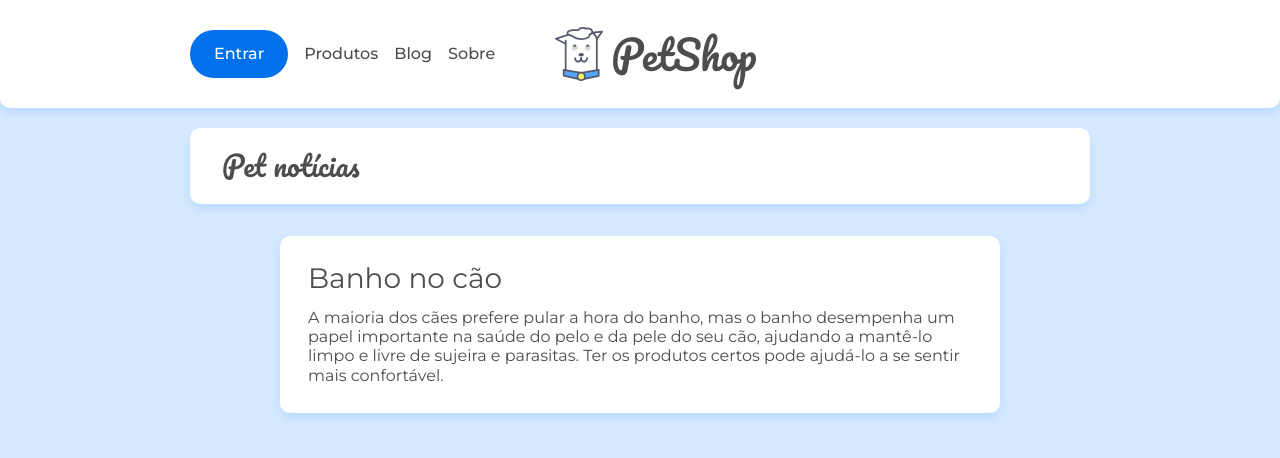
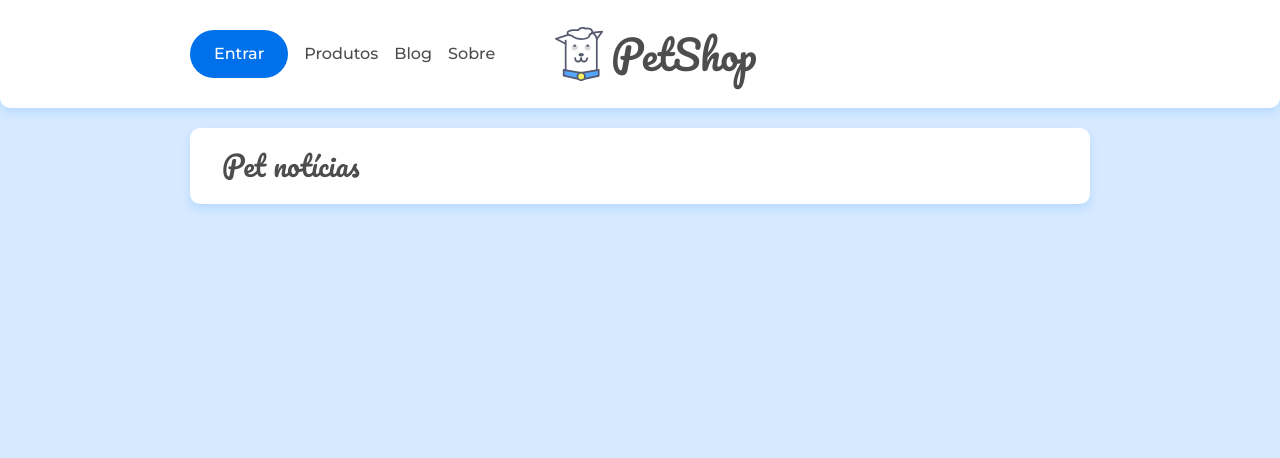
Before and after one commit to gmartpad/react-router-navegacao-em-um-spa, a React (Create React App) app: page / in a window 1280 px wide. Shown: the top 458 px of the page. Built offline with nearby package versions, Linux system fonts and the light colour scheme.

Commit message:
feat: conexao com api

```diff
--- a/src/paginas/Home.jsx
+++ b/src/paginas/Home.jsx
@@ -7,12 +7,7 @@ const Home = () => {
       <div className="container">
         <h2 className="titulo-pagina">Pet notícias</h2>
       </div>
-      <section className="container flex flex--centro">
-      <article className="cartao post">
-        <h2 className="cartao__titulo">Banho no cão</h2>
-        <p className="cartao__texto">A maioria dos cães prefere pular a hora do banho, mas o banho desempenha um papel importante na saúde do pelo e da pele do seu cão, ajudando a mantê-lo limpo e livre de sujeira e parasitas. Ter os produtos certos pode ajudá-lo a se sentir mais confortável.</p>
-      </article>
-    </section>
+
 
     </main>
   )
```
Also changed, not shown: src/api/api.js (added, +10 -0 lines), src/components/ListaPost.jsx (added, +12 -0 lines), 1 other file (tests, documents, lock files or other folders).
